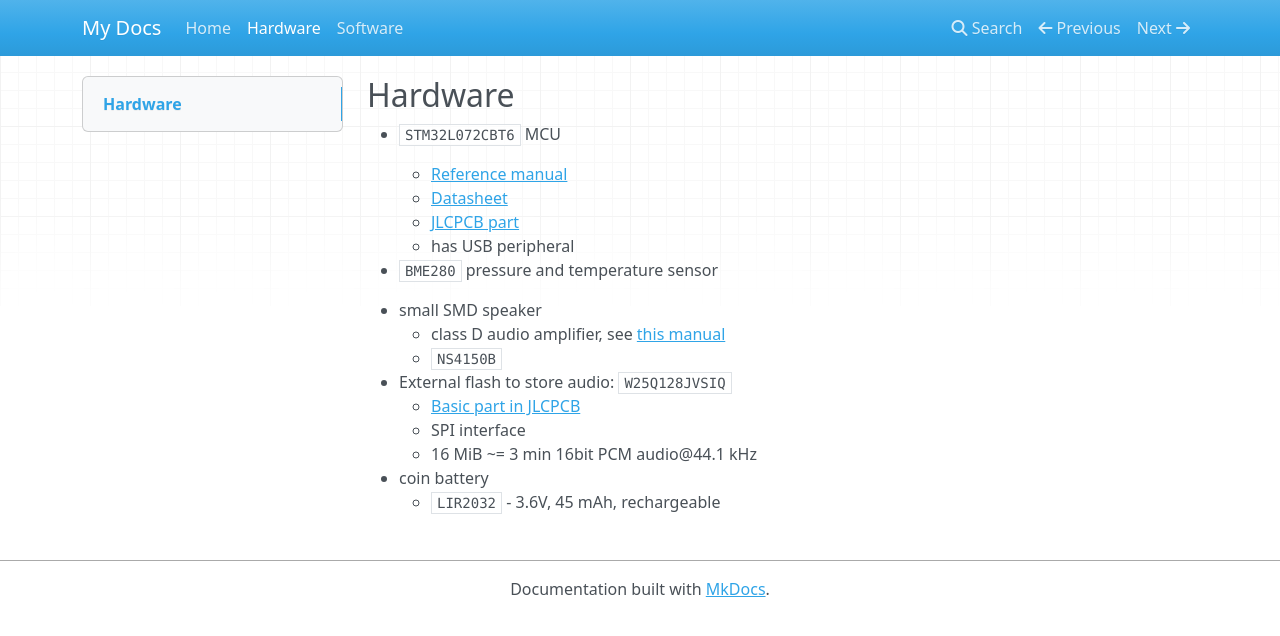
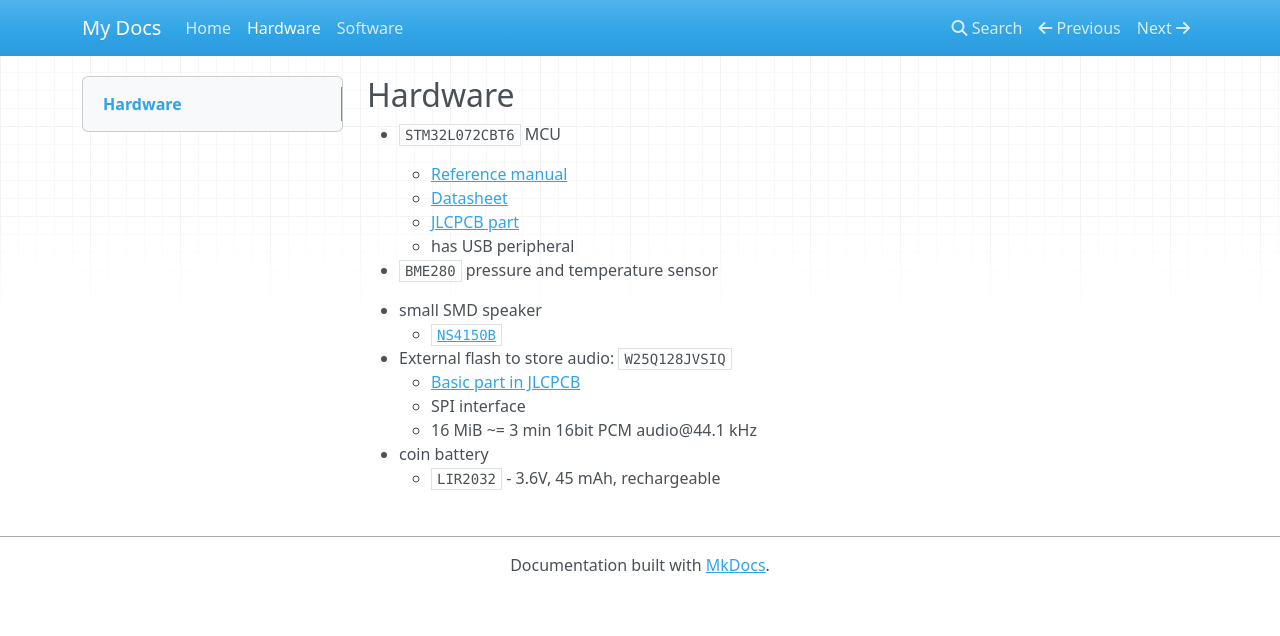
Before and after one commit to vasilNnikolov/vario, an MkDocs documentation site: the page built from docs/hw.md, in a window 1280 px wide. Shown: the top 636 px of the page. Built offline with MkDocs 1.6.1, drawn with Linux system fonts in a browser that asks for light colours; nearby versions of some CDN libraries.

Commit message:
update schematic, add stm32mx file

```diff
--- a/docs/hw.md
+++ b/docs/hw.md
@@ -8,8 +8,7 @@
 
 - `BME280` pressure and temperature sensor
 - small SMD speaker
-    - class D audio amplifier, see [this manual](class_d_filter_design.pdf)
-    - `NS4150B`
+    - [`NS4150B`](ULNS4150b_NSIWAY_0001.pdf)
 - External flash to store audio: `W25Q128JVSIQ`
     - [Basic part in JLCPCB](https://jlcpcb.com/partdetail/WinbondElec-W25Q128JVSIQ/C97521)
     - SPI interface
```
Also changed, not shown: 3 other files.
